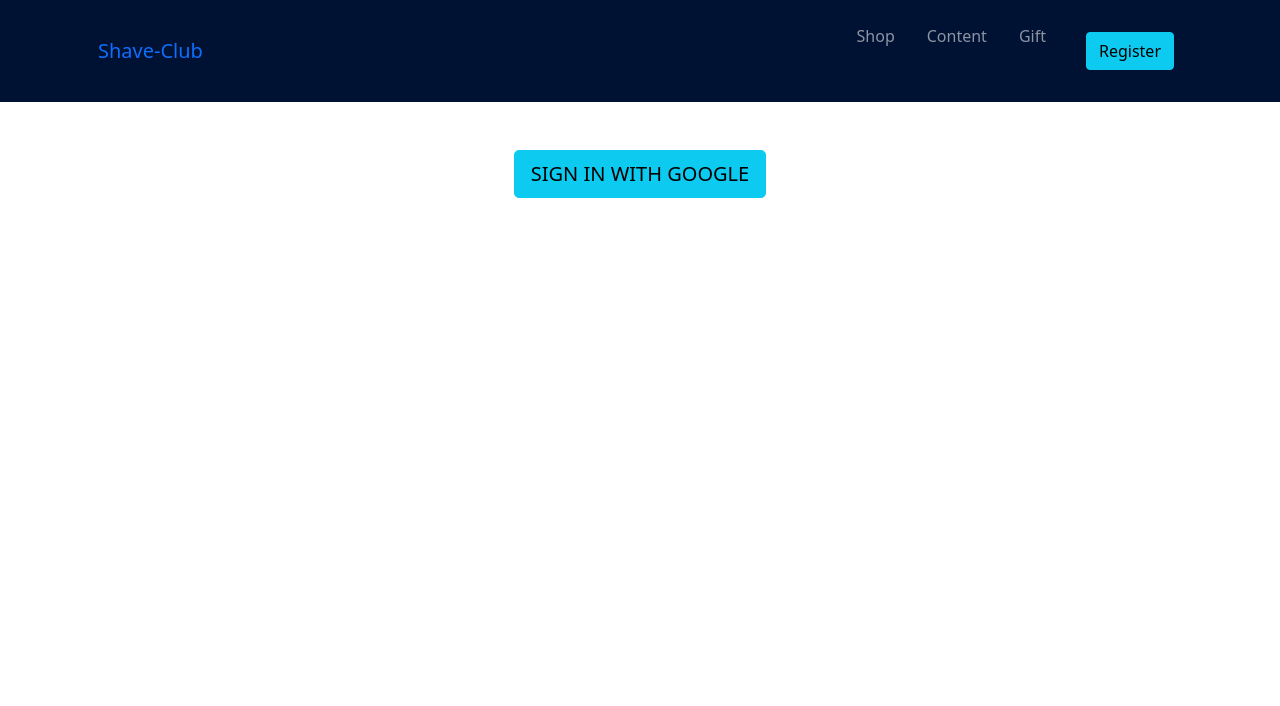
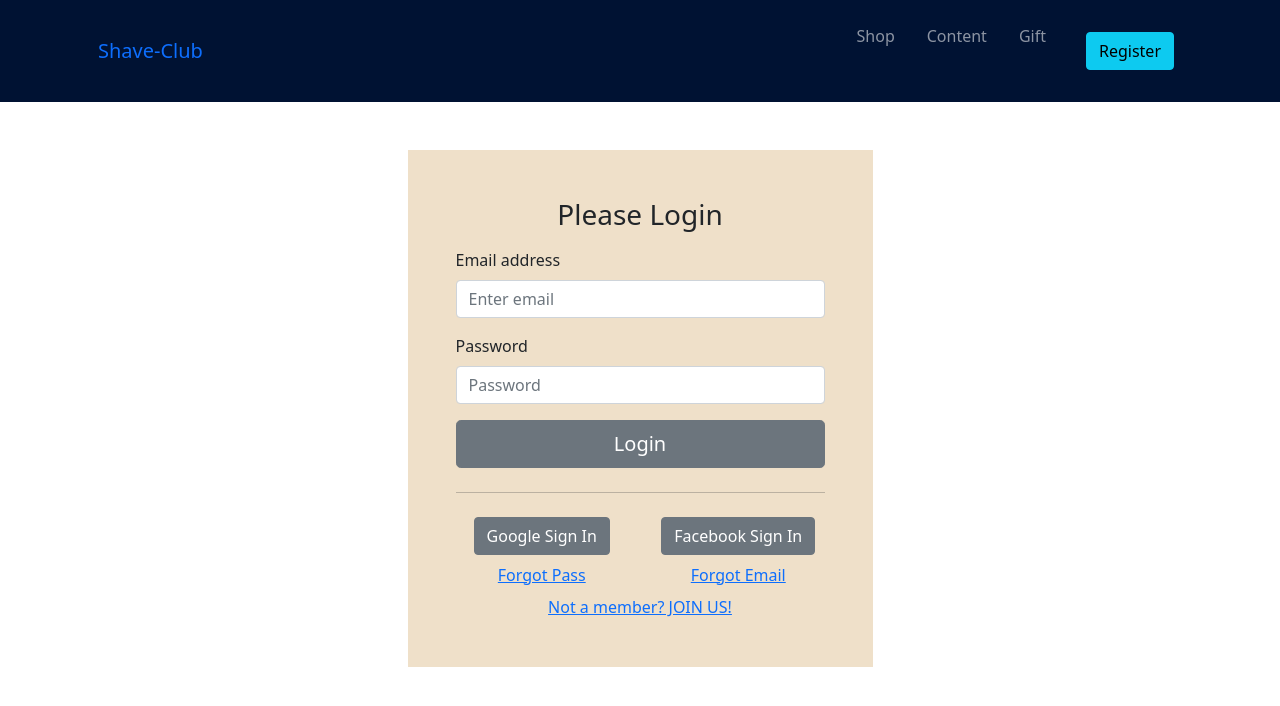
Before and after one commit to obaidulnasir/shave-club, a React (Create React App) app: page /login in a window 1280 px wide. Shown: the top 706 px of the page. Built offline with nearby package versions, Linux system fonts and the light colour scheme; no server answers.

Commit message:
login and registered page created

```diff
--- a/src/components/Register/Login/Login.js
+++ b/src/components/Register/Login/Login.js
@@ -1,15 +1,73 @@
 import React from 'react';
-import { Col, Container, Row } from 'react-bootstrap';
-import { useHistory, useLocation } from 'react-router-dom';
+import { Button, Col, Container, Form, Row, Stack } from 'react-bootstrap';
+import { Link, useHistory, useLocation } from 'react-router-dom';
 import useAuth from '../../../hooks/useAuth';
+import loginStyle from "./Login.module.css"
 
 const Login = () => {
-    const {user, signInWithGoogle} = useAuth();
+    const {signInWithGoogle} = useAuth();
     const location = useLocation();
     const history = useHistory();
     return (
         <div>
-        <Container className="my-5">
+             <Container className='mt-5'>
+                <Row>
+                    <Col >
+                        <Stack gap={2} className={`${loginStyle.myLoginForm} col-md-5 mx-auto p-5`}>
+                            <div>
+                                <Form>
+                                    <h3 className='text-center mb-3'>Please Login</h3>
+                                    <Form.Group className="mb-3" controlId="formBasicEmail">
+                                        <Form.Label>Email address</Form.Label>
+                                        <Form.Control type="email" placeholder="Enter email" />
+                                        {/* <Form.Text className="text-muted">
+                                            We'll never share your email with anyone else.
+                                        </Form.Text> */}
+                                    </Form.Group>
+
+                                    <Form.Group className="mb-3">
+                                        <Form.Label>Password</Form.Label>
+                                        <Form.Control type="password" placeholder="Password" />
+                                    </Form.Group>
+                                    {/* <Form.Group className="mb-3">
+                                        <Form.Check type="checkbox" label="Check me out" />
+                                    </Form.Group> */}
+                                    {/* <Button variant="primary" type="submit">
+                                        Submit
+                                    </Button> */}
+                                    <div className="d-grid gap-2">
+                                        <Button variant="secondary" size="lg">
+                                            Login
+                                        </Button>
+                                    </div>
+                                </Form>
+                            </div>
+                            <hr />
+                            <Row className='d-flex justify-content-between text-center'>
+                                <Col>
+                                    <Button onClick={() => signInWithGoogle(location, history)} variant="secondary">Google Sign In</Button>
+                                    <div className='mt-2'>
+                                        <Link to="/forgotPass text-dark">Forgot Pass</Link>
+                                    </div>
+                                </Col>
+                                <Col>
+                                    <Button variant="secondary">Facebook Sign In</Button>
+                                    <div className='mt-2'>
+                                        <Link to="/forgotEmail text-dark">Forgot Email</Link>
+                                    </div>
+                                </Col>
+                            </Row>
+                            <Row>
+                                <Col className='text-center'>
+                                    <Link to="/register"> Not a member? JOIN US!</Link>
+                                </Col>
+                            </Row>
+                        </Stack>
+                    </Col>
+                </Row>
+
+            </Container>
+        {/* <Container className="my-5">
             <Row>
                 <Col>
                     <div className="text-center">
@@ -18,7 +76,7 @@ const Login = () => {
                     </div>
                 </Col>
             </Row>
-        </Container>
+        </Container> */}
     </div>
     );
 };
--- /dev/null
+++ b/src/components/Register/Login/Login.module.css
@@ -0,0 +1,3 @@
+.myLoginForm{
+    background-color: #efe0c9;
+}
--- a/src/components/Register/Register/Register.js
+++ b/src/components/Register/Register/Register.js
@@ -1,11 +1,10 @@
 import React from 'react';
 import { Button, Col, Container, Form, Row, Stack } from 'react-bootstrap';
+import { Link } from 'react-router-dom';
 
 import registerStyle from './Register.module.css'
 
 const Register = () => {
-
-
 
     //   const onSubmit = (data) => {
     //     handleUserRegister(data.email, data.password, data.userName, location, history);
@@ -19,6 +18,7 @@ const Register = () => {
                         <Stack gap={2} className={`${registerStyle.myRegisterForm} col-md-5 mx-auto p-5`}>
                             <div>
                                 <Form>
+                                    <h3 className='text-center mb-3'>Welcome to Shave Club</h3>
                                     <Form.Group className="mb-3" controlId="formBasicEmail">
                                         <Form.Label>Email address</Form.Label>
                                         <Form.Control type="email" placeholder="Enter email" />
@@ -29,18 +29,41 @@ const Register = () => {
 
                                     <Form.Group className="mb-3">
                                         <Form.Label>Password</Form.Label>
-                                        <Form.Control type="password" placeholder="Password" />
+                                        <Form.Control type="password" placeholder="Enter new password" />
                                     </Form.Group>
                                     {/* <Form.Group className="mb-3">
                                         <Form.Check type="checkbox" label="Check me out" />
                                     </Form.Group> */}
-                                    <Button variant="primary" type="submit">
+                                    {/* <Button variant="primary" type="submit">
                                         Submit
-                                    </Button>
+                                    </Button> */}
+                                    <div className="d-grid gap-2">
+                                        <Button variant="secondary" size="lg">
+                                            Register
+                                        </Button>
+                                    </div>
                                 </Form>
                             </div>
-                            <Button variant="secondary">Save changes</Button>
-                            <Button variant="outline-secondary">Cancel</Button>
+                            <hr />
+                            <Row className='d-flex justify-content-between text-center'>
+                                <Col>
+                                    <Button variant="secondary">Google Sign In</Button>
+                                    <div className='mt-2'>
+                                        <Link to="/forgotPass text-dark">Forgot Pass</Link>
+                                    </div>
+                                </Col>
+                                <Col>
+                                    <Button variant="secondary">Facebook Sign In</Button>
+                                    <div className='mt-2'>
+                                        <Link to="/forgotEmail text-dark">Forgot Email</Link>
+                                    </div>
+                                </Col>
+                            </Row>
+                            <Row>
+                                <Col className='text-center'>
+                                    <Link to="/login"> Registered Member? LOGIN!</Link>
+                                </Col>
+                            </Row>
                         </Stack>
                     </Col>
                 </Row>
--- a/src/components/shared/Navigation/Navigation.js
+++ b/src/components/shared/Navigation/Navigation.js
@@ -52,7 +52,7 @@ const Navigation = () => {
 
                                 </div> :
                                     <Nav.Link>
-                                        <Link className="nav-link" to="/login"><button className="btn btn-info">Register</button></Link>
+                                        <Link className="nav-link" to="/register"><button className="btn btn-info">Register</button></Link>
                                     </Nav.Link>
                             }
                             </Nav.Link>
```
